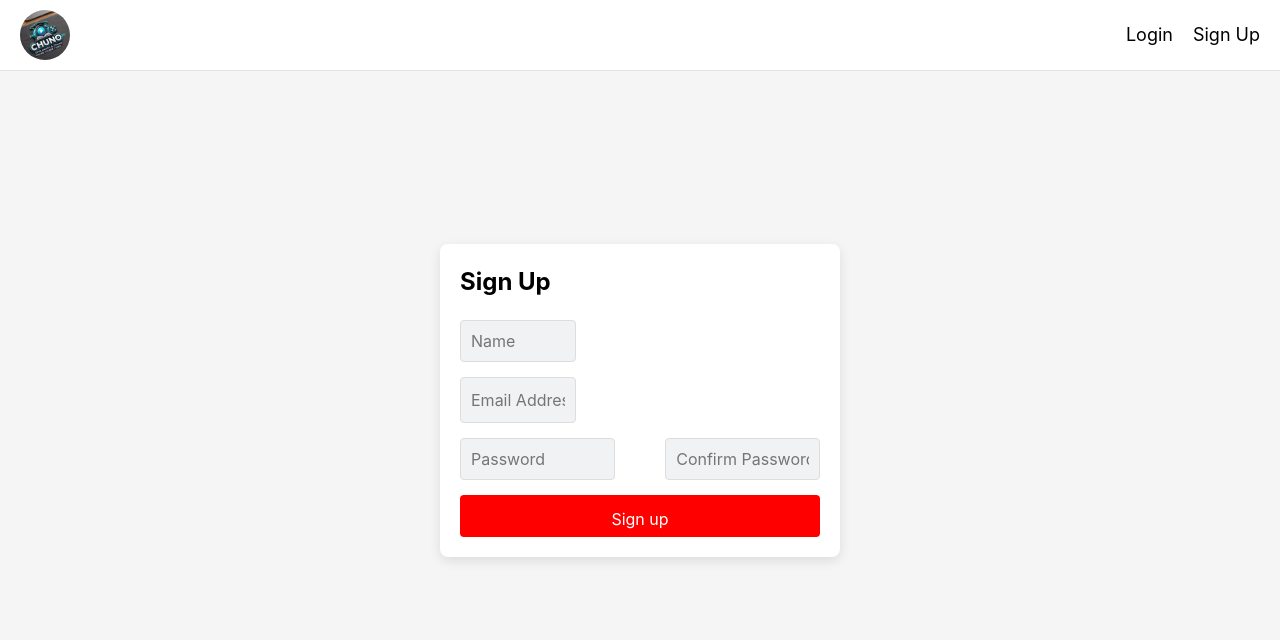
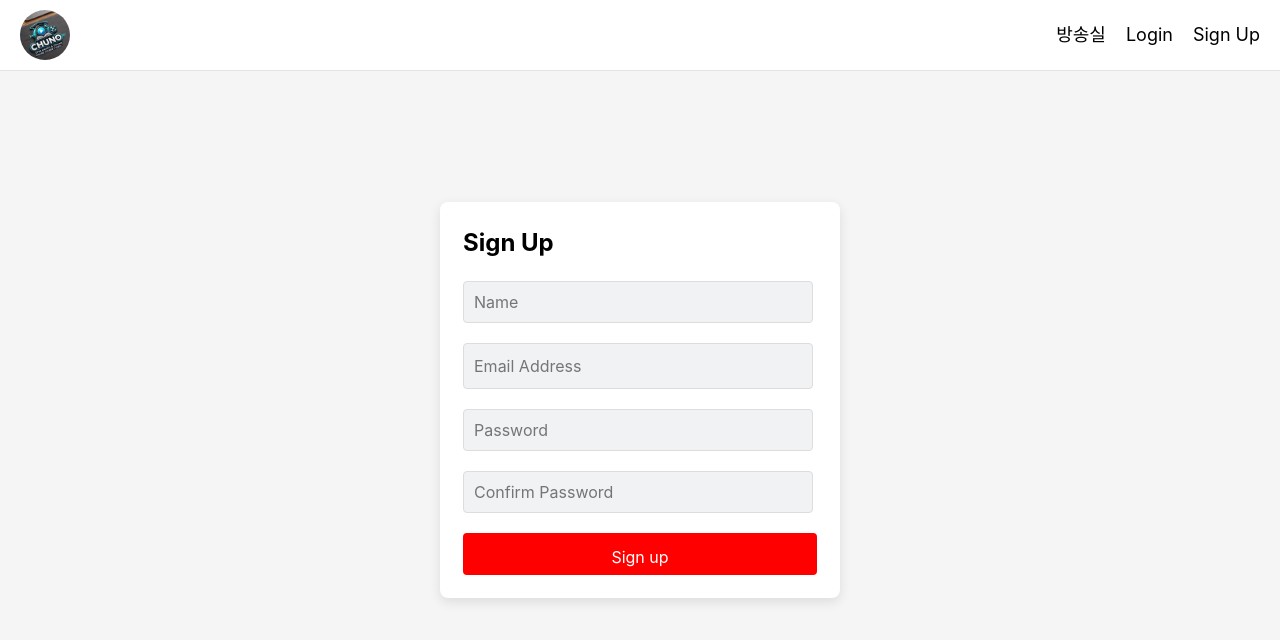
Before and after one commit to AWS2-Chuno/fe, a React (Create React App) app: page /signup in a window 1280 px wide. Shown: the top 640 px of the page. Built offline with nearby package versions, Linux system fonts and the light colour scheme; no server answers; what amazon-cognito-identity-js would draw is missing.

Commit message:
ui: ui fix

```diff
--- a/src/Header.js
+++ b/src/Header.js
@@ -43,6 +43,7 @@ const Header = () => {
           {/* <li><a href="/">Home</a></li> */}
           {!isAuthenticated && (
             <>
+              <li><a href="/chat">방송실</a></li>
               <li><a href="/login">Login</a></li>
               <li><a href="/signup">Sign Up</a></li>
             </>
--- a/src/Home.js
+++ b/src/Home.js
@@ -23,8 +23,8 @@ const Home = () => {
 
           {!isAuthenticated && ( // 로그인 안된 상태에서만 표시
             <>
-              <a href="/login" className="cta-btn">로그인</a>
-              <a href="/signup" className="cta-btn">회원가입</a>
+              {/* <a href="/login" className="cta-btn">로그인</a>
+              <a href="/signup" className="cta-btn">회원가입</a> */}
             </>
           )}
 
--- a/src/Login.css
+++ b/src/Login.css
@@ -32,7 +32,7 @@ h2 {
 }
 
 .form-group input {
-  width: 100%;
+  width: 335px;
   padding: 10px;
   border: 1px solid #ddd;
   border-radius: 4px;
--- a/src/SignUp.css
+++ b/src/SignUp.css
@@ -14,7 +14,7 @@
 }
 
 .signup-form {
-  padding: 20px;
+  padding: 23px;
   width: 400px;
   background-color: #fff; /* 배경 색상 추가 */
   border-radius: 8px; /* 약간의 곡선 처리 */
@@ -24,11 +24,11 @@
 .form-row {
   display: flex;
   justify-content: space-between;
-  margin-bottom: 15px;
+  margin-bottom: 20px;
 }
 
 .form-row input, .form-row select {
-  width: 43%;
+  width:350px;
   padding: 10px;
   border: 1px solid #ddd;
   border-radius: 4px;
--- a/src/SignUp.js
+++ b/src/SignUp.js
@@ -93,6 +93,8 @@ const SignUp = () => {
             value={formData.password}
             onChange={handleChange}
           />
+        </div>
+        <div className="form-row">
           <input
             type="password"
             name="confirmPassword"
```
